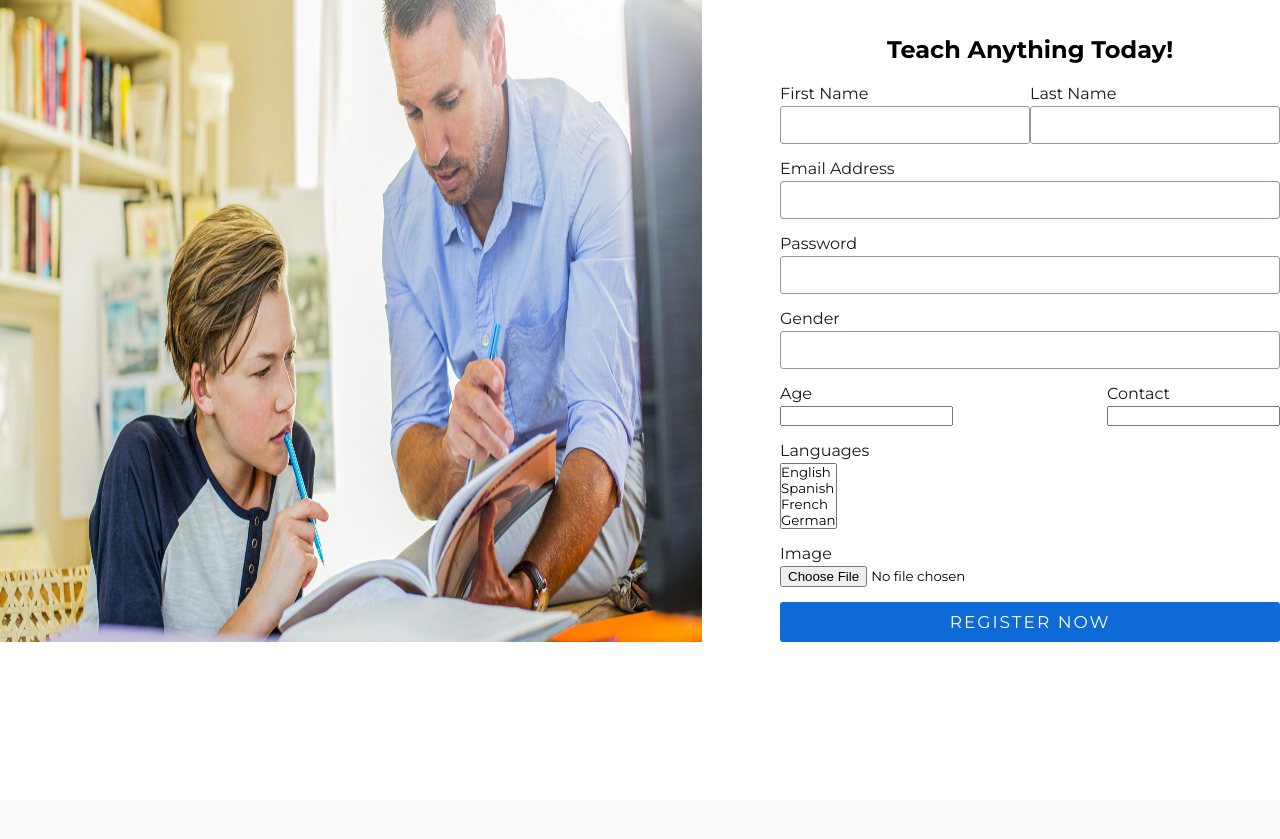
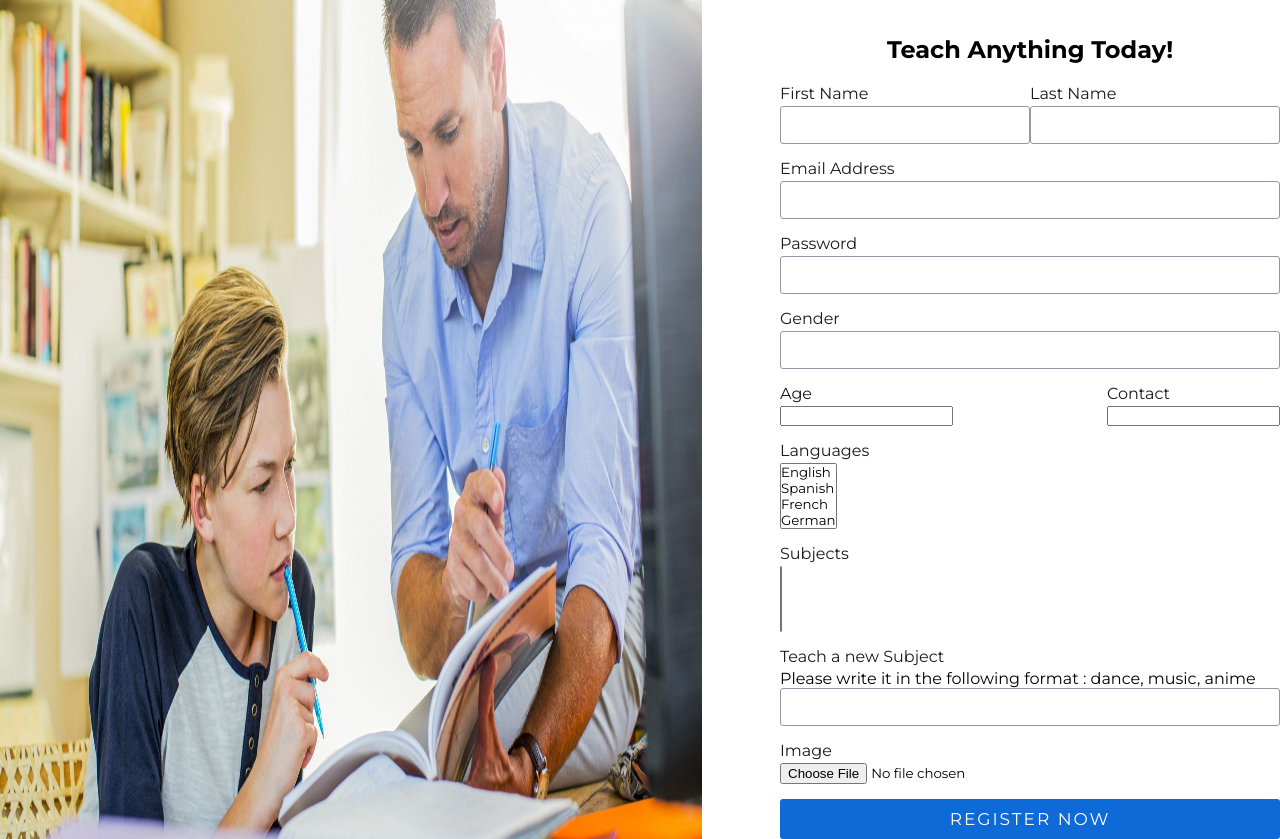
Before and after one commit to rawan4oud/Find-My-Tutor, a Flask app: page /becomeatutor.html in a window 1280 px wide. Before the commit the page ends 642 px from the top, so only its background shows below. Run offline with Flask 3, Linux system fonts and the light colour scheme; data that the repository does not hold is empty.

Commit message:
changes tutors

```diff
--- a/app.py
+++ b/app.py
@@ -34,11 +34,19 @@ def insert_student(fname, lname, email, password, age, gender, contact, image, l
 
 
 
-def insert_tutor(fname, lname, email, password, city, country):
+def insert_tutor(fname, lname, email, password, age, gender, contact, image, languages, newinterest):
     cur = conn.cursor()
+    fullname = f"{fname} {lname}"
+    languages_str = ', '.join(languages)
     cur.execute(
-        "INSERT INTO tutor (first_name, last_name, email, password, city, country) VALUES (%s, %s, %s, %s, %s, %s)",
-        (fname, lname, email, password, city, country)
+        "INSERT INTO USER (username, password, picture, fullname, age, gender, languages, contact) VALUES (%s, %s, %s, %s, %s, %s, %s, %s)",
+        (email, password, image, fullname, age, gender, languages_str, contact)
+    )
+    cur.execute(
+        "INSERT INTO TUTOR (username, password, picture, fullname, age, gender, subjects, contact, useruser, userpass, bio, education, yearsofexperience, location, availability, pricerange, deliverymethod, avgrating, cv, docs) VALUES (%s, %s, %s, %s, %s, %s, %s, %s, %s, %s, %s, %s, %s, %s, %s, %s, %s, %s, %s, %s)",
+        (
+        email, password, image, fullname, age, gender, newinterest, contact, email, password, "", "", 0, "", "", "", "",
+        0.0, "", "")
     )
     conn.commit()
     cur.close()
@@ -99,16 +107,14 @@ def signup_form():
         contact = request.form['contact']
         languages = request.form.getlist('languages')
         image = request.files['image']
-        newinterest = request.form['newinterest']
+
 
 
         # Handle multiple interests
         if 'interests' in request.form:
             interests = request.form.getlist('interests')
-            interests.append(newinterest)
             interests_str = ','.join(interests)
-        else:
-            interests_str = newinterest
+
         # Save image file
         filename = secure_filename(image.filename)
         image.save(os.path.join(app.config['UPLOAD_FOLDER'], filename))
@@ -120,7 +126,7 @@ def signup_form():
     else:
         cursor = conn.cursor()
        # execute SQL query to select interests from the STUDENT table
-        cursor.execute('SELECT interests FROM STUDENT')
+        cursor.execute('SELECT subjects FROM TUTOR')
         # retrieve all the interests and store them in a list
         interests_list = [row[0] for row in cursor.fetchall() if row[0] is not None]
         # remove commas and create a set of unique interests
@@ -142,18 +148,35 @@ def signup_form2():
         contact = request.form['contact']
         languages = request.form.getlist('languages')
         image = request.files['image']
+        newinterest = request.form['newinterest']
 
+
+        # Handle multiple interests
+        if 'interests' in request.form:
+            interests = request.form.getlist('interests')
+            interests.append(newinterest)
+            interests_str = ','.join(interests)
+        else:
+            interests_str = newinterest
 
         # Save image file
         filename = secure_filename(image.filename)
         image.save(os.path.join(app.config['UPLOAD_FOLDER'], filename))
 
         # Insert data into database
-        insert_tutor(fname, lname, email, password, age, gender, contact, filename, languages)
+        insert_tutor(fname, lname, email, password, age, gender, contact, filename, languages,interests_str)
         username = fname + ' ' + lname
         return render_template('loggedintutor.html', username=username)
     else:
-        return render_template('becomeatutor.html')
+        cursor = conn.cursor()
+       # execute SQL query to select interests from the STUDENT table
+        cursor.execute('SELECT subjects FROM TUTOR')
+        # retrieve all the interests and store them in a list
+        interests_list = [row[0] for row in cursor.fetchall() if row[0] is not None]
+        # remove commas and create a set of unique interests
+        interests = set(','.join(interests_list).split(','))
+        return render_template('becomeatutor.html',interests=interests)
+
 
 
 
--- a/templates/becomeatutor.html
+++ b/templates/becomeatutor.html
@@ -61,6 +61,19 @@
               </select>
             </div>
             <div class="input_wrap">
+              <label for="interests">Subjects</label>
+              <select name="interests" multiple>
+                {% for interest in interests %}
+                  <option value="{{ interest }}">{{ interest }}</option>
+                {% endfor %}
+              </select>
+            </div>
+            <div class="input_wrap">
+              <label for="new_interest">Teach a new Subject</label>
+              <p>Please write it in the following format : dance, music, anime</p>
+              <input type="text" name="newinterest">
+            </div>
+            <div class="input_wrap">
               <label for="image">Image</label>
               <input type="file" name="image">
             </div>
```
